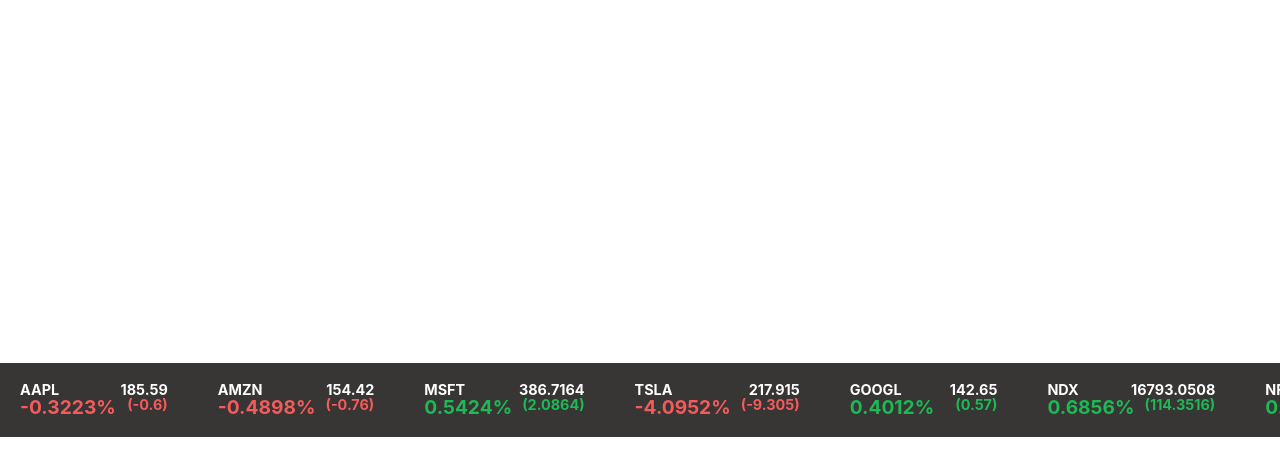
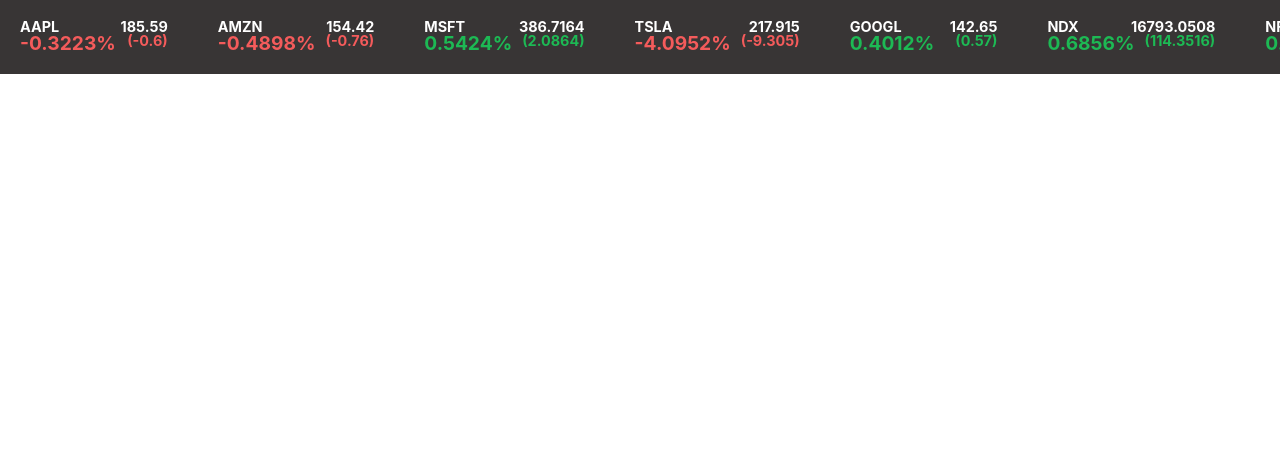
Before and after one commit to RKPinata/news-website, a React (Vite) app: page / in a window 1280 px wide. Shown: the top 476 px of the page. Built offline with nearby package versions, Linux system fonts and the light colour scheme.

Commit message:
refactor: rename files and restructure

```diff
--- a/src/App.jsx
+++ b/src/App.jsx
@@ -1,26 +1,12 @@
-import './App.css'
-import './components/stock-display/stock-display.css'
-import StockDisplay from './components/stock-display/StockDisplay'
-import React from 'react';
-import { STOCK_DATA } from './components/stock-display/stock-data';
+import "./App.css";
+import Header from "./components/Header/Header";
+
+
 
 function App() {
   return (
-    <div>
-      <header className="stock-row-container">
-        {STOCK_DATA.map((stock, index) => (
-          <StockDisplay
-            key={index}
-            ticker={stock.ticker}
-            latestPrice={stock.latestPrice}
-            percentageChange={stock.percentageChange}
-            priceChange={stock.priceChange}
-          />
-        ))}
-      </header>
-      {/* The rest of your website content goes here */}
-    </div>
+    <Header/>
   );
 }
 
-export default App
+export default App;
--- /dev/null
+++ b/src/components/Header/Header.css
@@ -0,0 +1,6 @@
+.stock-display-container {
+  display: flex;
+  padding: 10px;
+  background-color: #383535; /* Background color for the row container */
+  width: 100%; /* Ensure the container takes up the full width */
+}
--- /dev/null
+++ b/src/components/Header/Header.jsx
@@ -0,0 +1,24 @@
+import React from "react";
+import { STOCK_DATA } from "../StockDisplay/stock-data";
+import StockDisplay from "../StockDisplay/StockDisplay";
+import "./Header.css";
+
+function Header() {
+  return (
+    <header>
+      <div className="stock-display-container">
+        {STOCK_DATA.map((stock, index) => (
+          <StockDisplay
+            key={index}
+            ticker={stock.ticker}
+            latestPrice={stock.latestPrice}
+            percentageChange={stock.percentageChange}
+            priceChange={stock.priceChange}
+          />
+        ))}
+      </div>
+    </header>
+  );
+}
+
+export default Header;
--- a/src/components/stock-display/StockDisplay.jsx
+++ b/src/components/StockDisplay/StockDisplay.jsx
@@ -1,4 +1,4 @@
-import './stock-display.css';
+import './StockDisplay.css';
 
 export default function StockDisplay({ ticker, latestPrice, percentageChange, priceChange }) {
   const isPositiveChange = percentageChange >= 0;
--- a/src/index.css
+++ b/src/index.css
@@ -27,7 +27,6 @@
 body {
   margin: 0;
   display: flex;
-  place-items: center;
   min-width: 320px;
   min-height: 100vh;
 }
```
Also changed, not shown: src/components/StockDisplay/StockDisplay.css (renamed from src/components/stock-display/stock-display.css), src/components/StockDisplay/stock-data.js (renamed from src/components/stock-display/stock-data.js).
